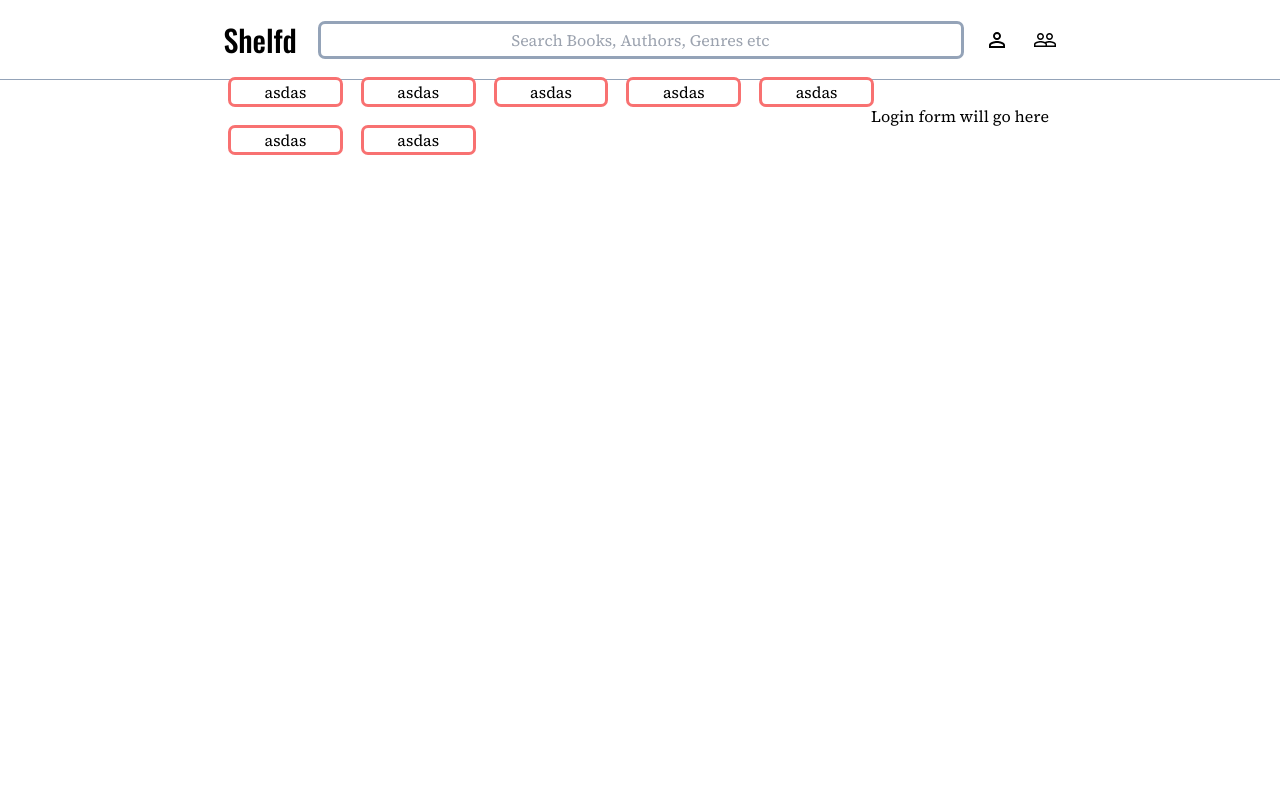
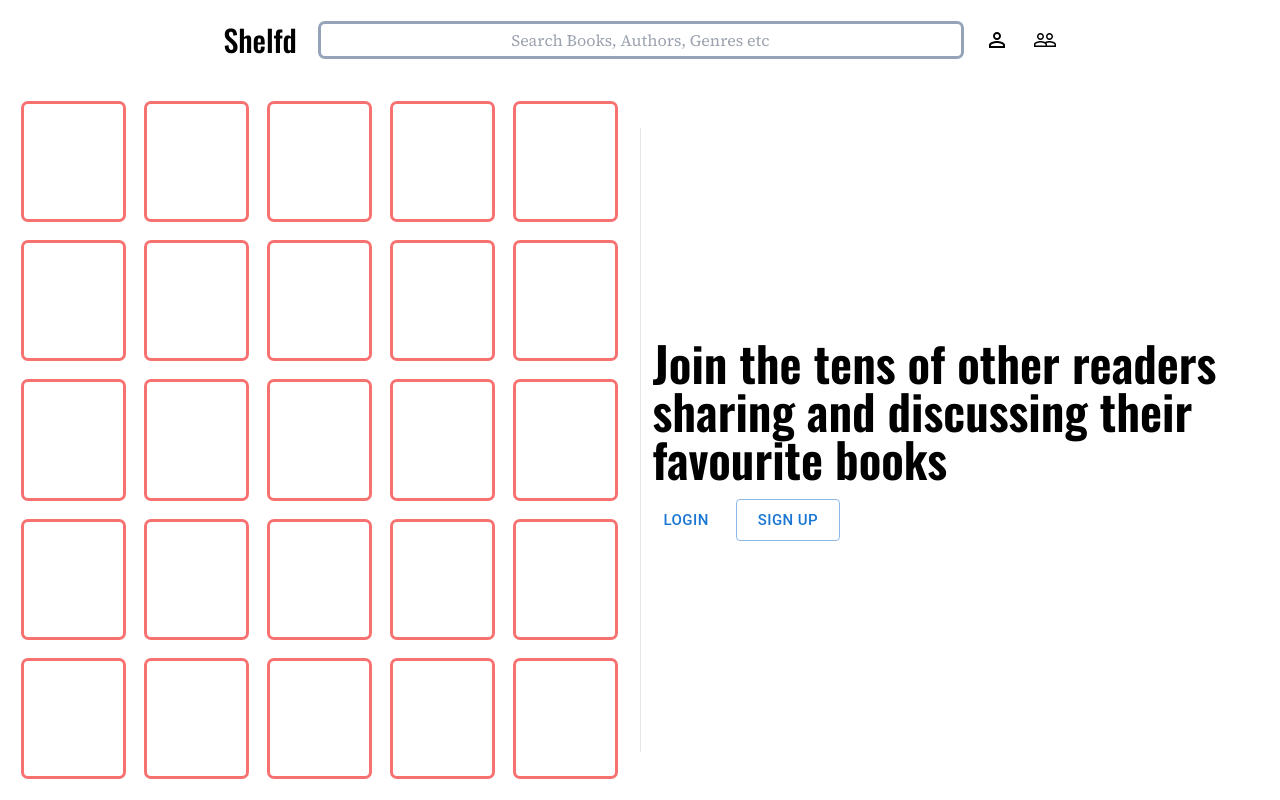
Before and after one commit to Ben-Langlois/Shelfd, a React (Create React App) app: page / in a window 1280 px wide. Built offline with nearby package versions, Linux system fonts and the light colour scheme.

Commit message:
progress on login page

```diff
--- a/src/App.js
+++ b/src/App.js
@@ -1,10 +1,12 @@
 import './App.scss';
 import PersonOutlineIcon from '@mui/icons-material/PersonOutline';
 import PeopleOutlineIcon from '@mui/icons-material/PeopleOutline';
+import Button from '@mui/material/Button';
+
 
 const Header = () => {
   return(
-    <header id='header' className='flex justify-center items-center h-20 gap-x-6 border-slate-400 border-b'>
+    <header id='header' className='flex justify-center items-center h-20 gap-x-6'> {/*border-slate-400 border-b on scroll down */}
       <h1 className='text-3xl font-display font-medium'>Shelfd</h1>
       <input type="text" name="search" className='w-3/6 rounded outline outline-slate-400 p-1 text-center' placeholder='Search Books, Authors, Genres etc'/>
       <PersonOutlineIcon className='hover:scale-110 h-8 transform transition duration-50 cursor-pointer'/>
@@ -15,18 +17,42 @@ const Header = () => {
 
 const Landing = () => {
   return(
-    <div id='landing' className='flex flex-auto justify-center items-center'>
-      <div className='grid grid-cols-5 gap-6 w-2/4'> {/* grid of books, maybe 'featured' books? */}
-        <div className='outline outline-red-400 rounded'>asdas</div>  {/* Will replace will API or something, just divs to figure out css*/}
-        <div className='outline outline-red-400 rounded'>asdas</div>
-        <div className='outline outline-red-400 rounded'>asdas</div>
-        <div className='outline outline-red-400 rounded'>asdas</div>
-        <div className='outline outline-red-400 rounded'>asdas</div>
-        <div className='outline outline-red-400 rounded'>asdas</div>
-        <div className='outline outline-red-400 rounded'>asdas</div>
+    <div id='landing' className='flex flex-auto p-6 '>
+      <div className='grid grid-cols-5 grid-rows-5 gap-6 w-2/4 float-left'> {/* grid of books, maybe 'featured' books? */}
+        <div className='outline outline-red-400 rounded'>&nbsp;</div>  {/* Will replace will API or something, just divs to figure out css*/}
+        <div className='outline outline-red-400 rounded'>&nbsp;</div>  {/* Will replace will API or something, just divs to figure out css*/}
+        <div className='outline outline-red-400 rounded'>&nbsp;</div>  {/* Will replace will API or something, just divs to figure out css*/}
+        <div className='outline outline-red-400 rounded'>&nbsp;</div>  {/* Will replace will API or something, just divs to figure out css*/}
+        <div className='outline outline-red-400 rounded'>&nbsp;</div>  {/* Will replace will API or something, just divs to figure out css*/}
+        <div className='outline outline-red-400 rounded'>&nbsp;</div>  {/* Will replace will API or something, just divs to figure out css*/}
+        <div className='outline outline-red-400 rounded'>&nbsp;</div>  {/* Will replace will API or something, just divs to figure out css*/}
+        <div className='outline outline-red-400 rounded'>&nbsp;</div>  {/* Will replace will API or something, just divs to figure out css*/}
+        <div className='outline outline-red-400 rounded'>&nbsp;</div>  {/* Will replace will API or something, just divs to figure out css*/}
+        <div className='outline outline-red-400 rounded'>&nbsp;</div>  {/* Will replace will API or something, just divs to figure out css*/}
+        <div className='outline outline-red-400 rounded'>&nbsp;</div>  {/* Will replace will API or something, just divs to figure out css*/}
+        <div className='outline outline-red-400 rounded'>&nbsp;</div>  {/* Will replace will API or something, just divs to figure out css*/}
+        <div className='outline outline-red-400 rounded'>&nbsp;</div>  {/* Will replace will API or something, just divs to figure out css*/}
+        <div className='outline outline-red-400 rounded'>&nbsp;</div>  {/* Will replace will API or something, just divs to figure out css*/}
+        <div className='outline outline-red-400 rounded'>&nbsp;</div>  {/* Will replace will API or something, just divs to figure out css*/}
+        <div className='outline outline-red-400 rounded'>&nbsp;</div>  {/* Will replace will API or something, just divs to figure out css*/}
+        <div className='outline outline-red-400 rounded'>&nbsp;</div>  {/* Will replace will API or something, just divs to figure out css*/}
+        <div className='outline outline-red-400 rounded'>&nbsp;</div>  {/* Will replace will API or something, just divs to figure out css*/}
+        <div className='outline outline-red-400 rounded'>&nbsp;</div>  {/* Will replace will API or something, just divs to figure out css*/}
+        <div className='outline outline-red-400 rounded'>&nbsp;</div>  {/* Will replace will API or something, just divs to figure out css*/}
+        <div className='outline outline-red-400 rounded'>&nbsp;</div>  {/* Will replace will API or something, just divs to figure out css*/}
+        <div className='outline outline-red-400 rounded'>&nbsp;</div>  {/* Will replace will API or something, just divs to figure out css*/}
+        <div className='outline outline-red-400 rounded'>&nbsp;</div>  {/* Will replace will API or something, just divs to figure out css*/}
+        <div className='outline outline-red-400 rounded'>&nbsp;</div>  {/* Will replace will API or something, just divs to figure out css*/}
+        <div className='outline outline-red-400 rounded'>&nbsp;</div>  {/* Will replace will API or something, just divs to figure out css*/}
+
       </div>
-      <div> {/* login/register buttons (that lead to form) */}
-        Login form will go here
+      <div className='float-right w-2/4 content-center text-left p-3 m-6 border-400 border-l'> {/* login/register buttons (that lead to form) */}
+        <h1 className='text-5xl font-semibold font-display'>Join the tens of other readers sharing and discussing their favourite books</h1>
+        <div id='form-selector' className='flex flex-row gap-4 pt-4'>
+          <Button size='large'>Login</Button>
+          <Button size='large' variant="outlined">Sign Up</Button>
+        </div>
+
       </div>
     </div>
   )
@@ -35,7 +61,7 @@ const Landing = () => {
 
 function App() {
   return (
-    <div className="App font-sans flex flex-col">
+    <div className="App font-sans flex flex-col h-screen">
       <Header />
       <Landing />
     </div>
```
